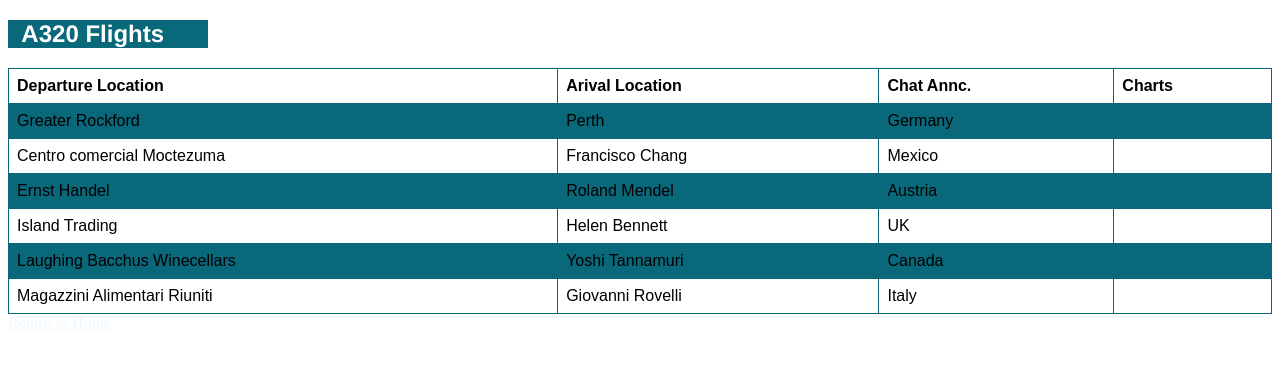
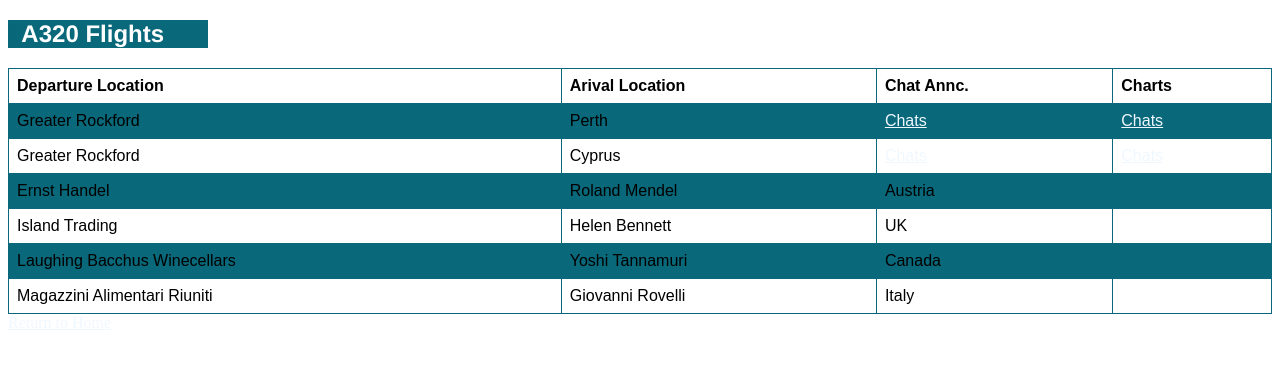
Before and after one commit to interstellar-tars/air-dingus, a plain HTML site: page A320.html in a window 1280 px wide. Drawn offline with Linux system fonts and the light colour scheme.

Commit message:
Update A320.html

```diff
--- a/A320.html
+++ b/A320.html
@@ -17,14 +17,14 @@
   <tr>
     <td>Greater Rockford</td>
     <td>Perth</td>
-    <td>Germany</td>
-    <td></td>
+    <td><a href="./chats/gr-perth.html">Chats</a></td>
+    <td><a href="./charts/gr-perth.html">Chats</a></td>
   </tr>
   <tr>
-    <td>Centro comercial Moctezuma</td>
-    <td>Francisco Chang</td>
-    <td>Mexico</td>
-    <td></td>
+    <td>Greater Rockford</td>
+    <td>Cyprus</td>
+    <td><a href="./chats/gr-cyprus.html">Chats</a></td>
+    <td><a href="./charts/gr-cyprus.html">Chats</a></td>
   </tr>
   <tr>
     <td>Ernst Handel</td>
```
